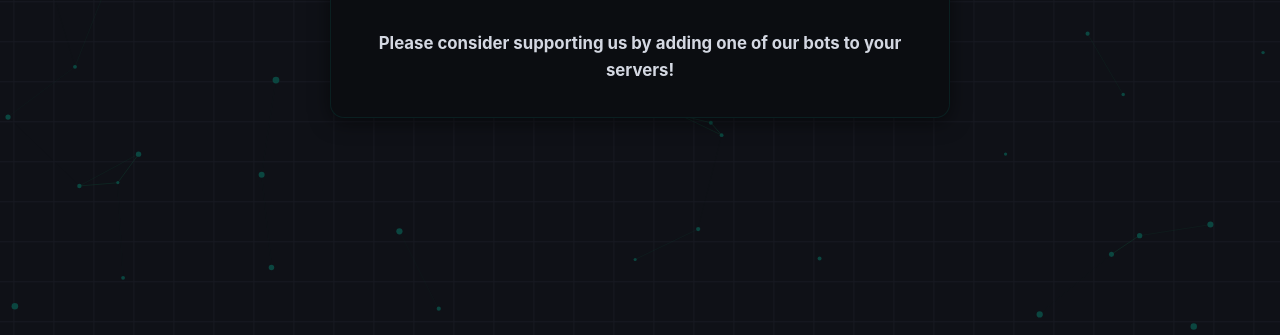
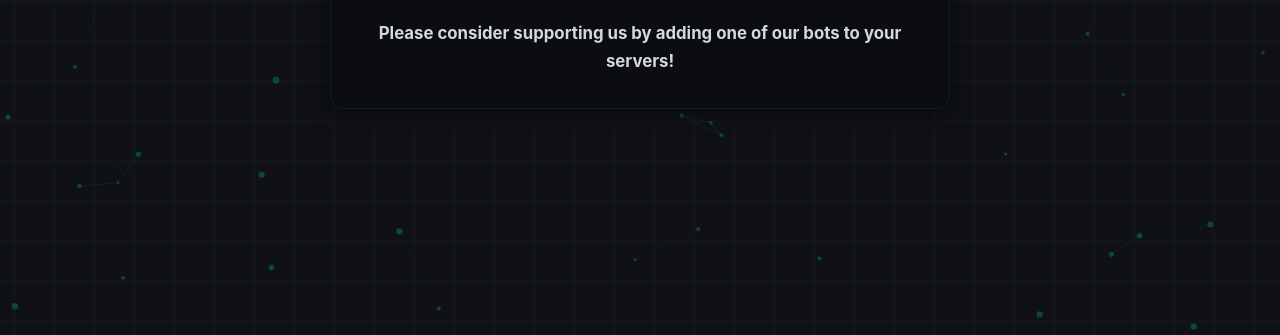
Before and after one commit to EarthWormsYas/Sam-Development, a plain HTML site: page index.html in a window 1280 px wide. Shown: the part 465-800 px from the top of the page. Drawn offline with Linux system fonts and the light colour scheme.

Commit message:
Refactor CSS for body and main content layout
Updated body alignment and padding for main content area.

```diff
--- a/style.css
+++ b/style.css
@@ -18,7 +18,7 @@ body {
   color: #e6e8ef;
   min-height: 100vh;
   display: flex;
-  align-items: center;
+  align-items: flex-start; /* Locks content to the top instead of centering vertically */
   justify-content: center;
   overflow-x: hidden;
 }
@@ -81,7 +81,8 @@ main {
   display: flex;
   flex-direction: column;
   align-items: center;
-  padding: 2rem 1.5rem 2rem; /* Increase 11rem to push the logo & box even lower */
+  width: 100%;
+  padding: 13rem 1.5rem 4rem; /* Fixed distance from header (adjust 13rem to match #SAMd) */
   animation: fadeIn 0.25s ease;
 }
 
```
